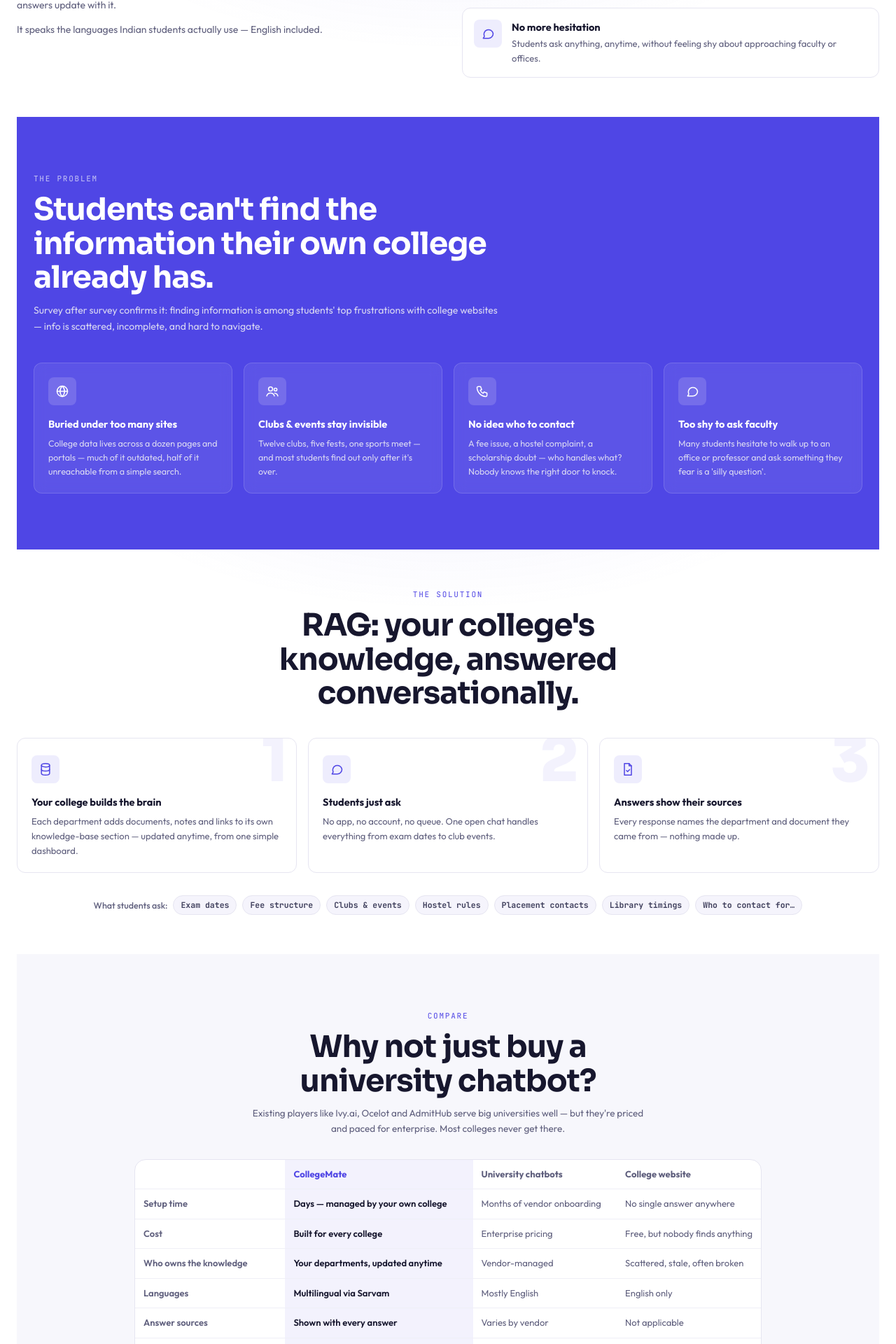
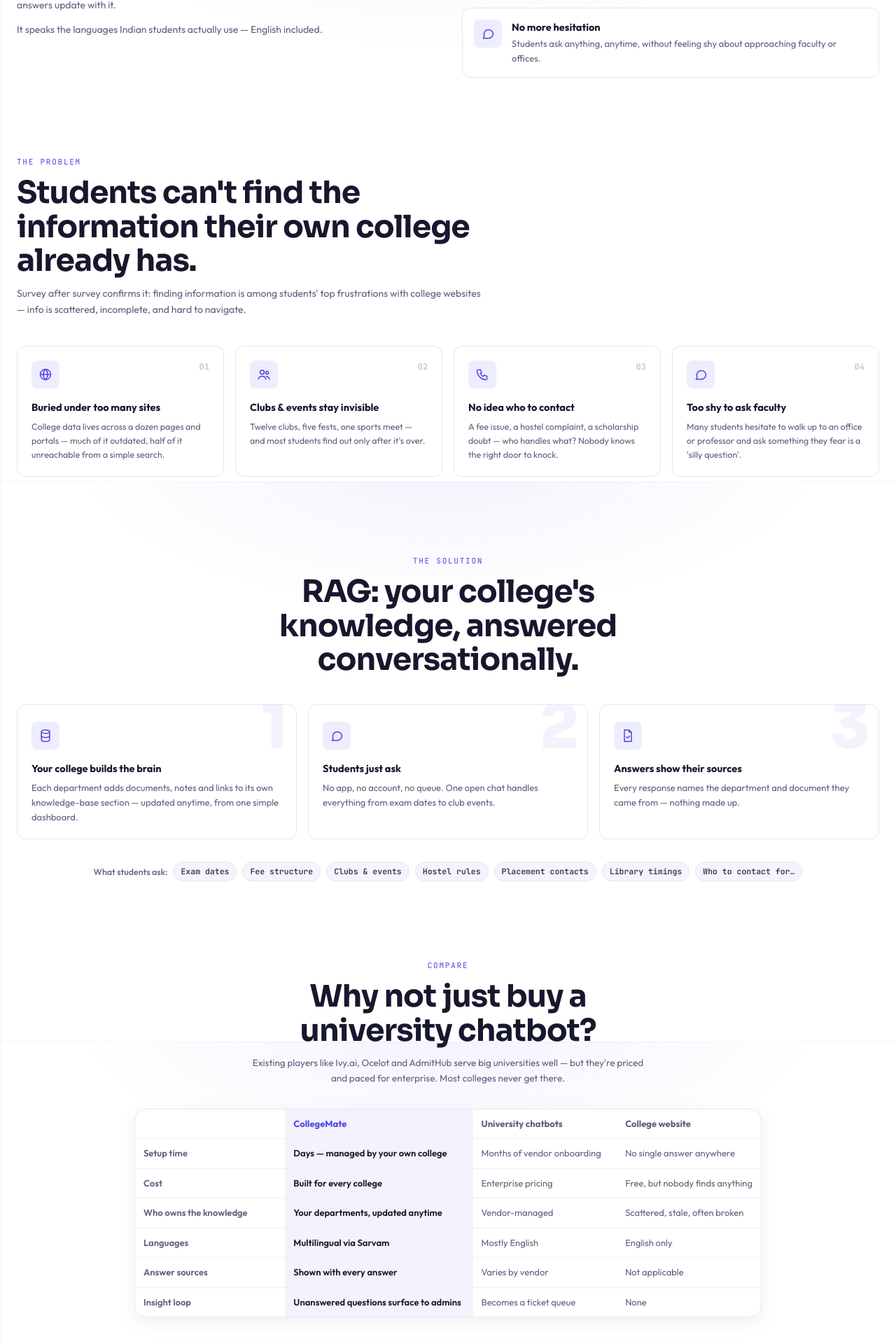
Before and after one commit to SavireddyKiranKumarReddy/CollegeMate, a Next.js app: page / in a window 1280 px wide. Shown: the part 912-2832 px from the top of the page at 70% size. Built offline with nearby package versions, Linux system fonts and the light colour scheme.

Commit message:
site-wide fixed grid, removed solid section backgrounds, light problem cards

```diff
--- a/src/app/globals.css
+++ b/src/app/globals.css
@@ -41,7 +41,10 @@ html, body {
 
 body {
   background-image:
+    linear-gradient(to right, rgba(80, 70, 229, 0.055) 1px, transparent 1px),
+    linear-gradient(to bottom, rgba(80, 70, 229, 0.055) 1px, transparent 1px),
     radial-gradient(ellipse 60% 40% at 50% -5%, rgba(80, 70, 229, 0.07), transparent 70%);
+  background-size: 44px 44px, 44px 44px, auto;
   background-attachment: fixed;
   min-height: 100vh;
 }
@@ -293,7 +296,7 @@ select.input option { background: var(--panel); }
 .cmp th { color: var(--muted); font-weight: 600; font-size: 11.5px; text-transform: uppercase; letter-spacing: .08em; }
 .cmp tbody tr { transition: background .12s; }
 .cmp tbody tr:hover { background: rgba(80, 70, 229, 0.03); }
-.cmp td:first-child { color: var(--muted); }
+.cmp td:first-child { color: var(--muted); white-space: normal; }
 .cmp td.hlcol { color: var(--text); font-weight: 600; }
 
 /* faq pills */
@@ -400,15 +403,6 @@ select.input option { background: var(--panel); }
 .chip { transition: background 0.15s, border-color 0.15s, color 0.15s, transform 0.15s; }
 .chip:hover { background: var(--acc); border-color: var(--acc); color: #fff; transform: translateY(-1px); }
 
-/* problem cards on indigo */
-.prob-card { transition: background 0.2s, transform 0.2s, border-color 0.2s, box-shadow 0.2s; }
-.prob-card:hover {
-  background: rgba(255, 255, 255, 0.14);
-  border-color: rgba(255, 255, 255, 0.35);
-  transform: translateY(-4px);
-  box-shadow: 0 16px 40px rgba(10, 10, 40, 0.35);
-}
-
 /* compare rows */
 .cmp-row { transition: background 0.12s; }
 .cmp-row:hover { background: rgba(80, 70, 229, 0.045); }
--- a/src/app/layout.tsx
+++ b/src/app/layout.tsx
@@ -78,7 +78,7 @@ export default function RootLayout({ children }: { children: React.ReactNode })
         <Nav />
         <main id="main-content" className="mx-auto max-w-7xl px-6">{children}</main>
         <footer className="mx-auto max-w-7xl px-6 pb-8 pt-4">
-          <div className="border-t border-[#E6E5F1] bg-[#F7F7FC] pt-8">
+          <div className="border-t border-[#E6E5F1] pt-8">
             <div className="grid gap-8 px-2 md:grid-cols-[1.4fr_1fr_1fr]">
               <div>
                 <div className="flex items-center gap-2">
--- a/src/app/page.tsx
+++ b/src/app/page.tsx
@@ -193,23 +193,24 @@ export default function Home() {
       </section>
 
       {/* ================= PROBLEM ================= */}
-      <section id="problem" className="scroll-mt-20 bg-[#4F46E5]">
-        <div className="mx-auto max-w-7xl px-6 py-16 sm:py-20">
-          <p className="eyebrow rv !text-[#C7C5F5]">The problem</p>
-          <h2 className="h2 rv mt-3 max-w-2xl !text-white">Students can&apos;t find the information their own college already has.</h2>
-          <p className="rv mt-3 max-w-2xl text-[14px] leading-relaxed text-[#D8D7F2]">
+      <section id="problem" className="section scroll-mt-28">
+        <p className="eyebrow rv !text-[#5046E5]">The problem</p>
+        <h2 className="h2 rv mt-3 max-w-2xl">Students can&apos;t find the information their own college already has.</h2>
+        <p className="muted rv mt-3 max-w-2xl text-[14px] leading-relaxed">
           Survey after survey confirms it: finding information is among students&apos; top
           frustrations with college websites — info is scattered, incomplete, and hard to navigate.
         </p>
         <div className="mt-10 grid gap-4 sm:grid-cols-2 lg:grid-cols-4">
           {PROBLEMS.map((p, i) => (
-              <div key={p.t} className="prob-card rv rounded-xl border border-white/15 bg-white/[0.08] p-5 backdrop-blur-sm" data-d={i} style={{ transitionDelay: `${i * 90}ms` }}>
-                <span className="flex h-10 w-10 items-center justify-center rounded-lg bg-white/15 text-white">{p.icon}</span>
-                <div className="mt-4 text-[14.5px] font-bold text-white">{p.t}</div>
-                <div className="mt-1.5 text-[12.5px] leading-relaxed text-[#D8D7F2]">{p.d}</div>
+            <div key={p.t} className="card card-hover rv group p-5" data-d={i} style={{ transitionDelay: `${i * 90}ms` }}>
+              <div className="flex items-start justify-between">
+                <span className="flex h-10 w-10 items-center justify-center rounded-lg bg-[#EEEDFD] text-[#5046E5] transition-transform group-hover:scale-110">{p.icon}</span>
+                <span className="mono text-[12px] font-bold text-[#C6C5D9]">0{i + 1}</span>
+              </div>
+              <div className="mt-4 text-[14.5px] font-bold">{p.t}</div>
+              <div className="muted mt-1.5 text-[12.5px] leading-relaxed">{p.d}</div>
             </div>
           ))}
-          </div>
         </div>
       </section>
 
@@ -236,15 +237,15 @@ export default function Home() {
       </section>
 
       {/* ================= COMPARE ================= */}
-      <section id="compare" className="scroll-mt-20 bg-[#F7F7FC]">
-        <div className="mx-auto max-w-7xl px-6 py-16 text-center sm:py-20">
+      <section id="compare" className="section scroll-mt-28">
+        <div className="text-center">
           <p className="eyebrow rv !text-[#5046E5]">Compare</p>
           <h2 className="h2 rv mx-auto mt-3 max-w-xl">Why not just buy a university chatbot?</h2>
           <p className="muted rv mx-auto mt-3 max-w-xl text-[13.5px] leading-relaxed">
             Existing players like Ivy.ai, Ocelot and AdmitHub serve big universities well — but
             they&apos;re priced and paced for enterprise. Most colleges never get there.
           </p>
-          <div className="card rv mx-auto mt-8 max-w-4xl overflow-hidden !rounded-2xl text-left">
+          <div className="card rv mx-auto mt-8 max-w-4xl overflow-hidden !rounded-2xl text-left shadow-[0_8px_30px_rgba(23,23,46,0.06)]">
             <div className="overflow-x-auto">
               <table className="cmp min-w-[680px] border-collapse">
                 <colgroup>
```
Lines whose indentation alone changed are shown as unchanged.
